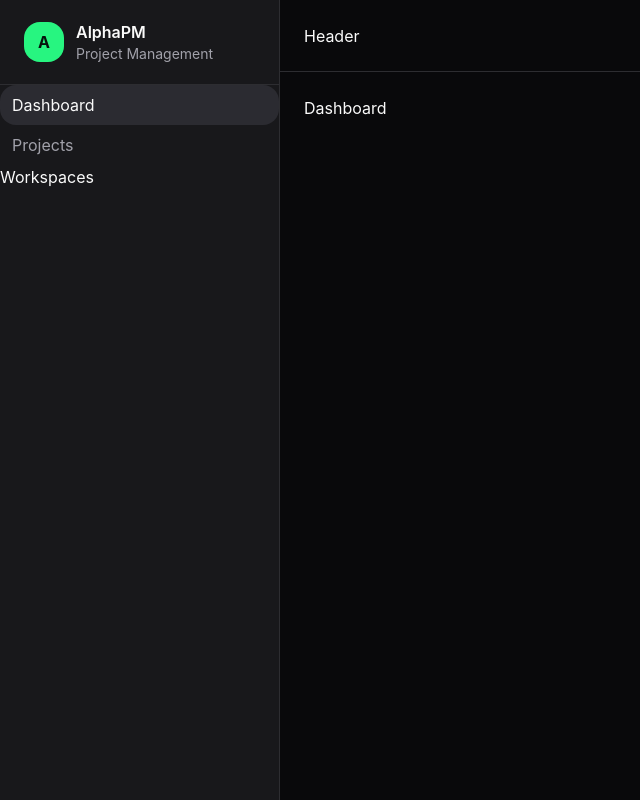
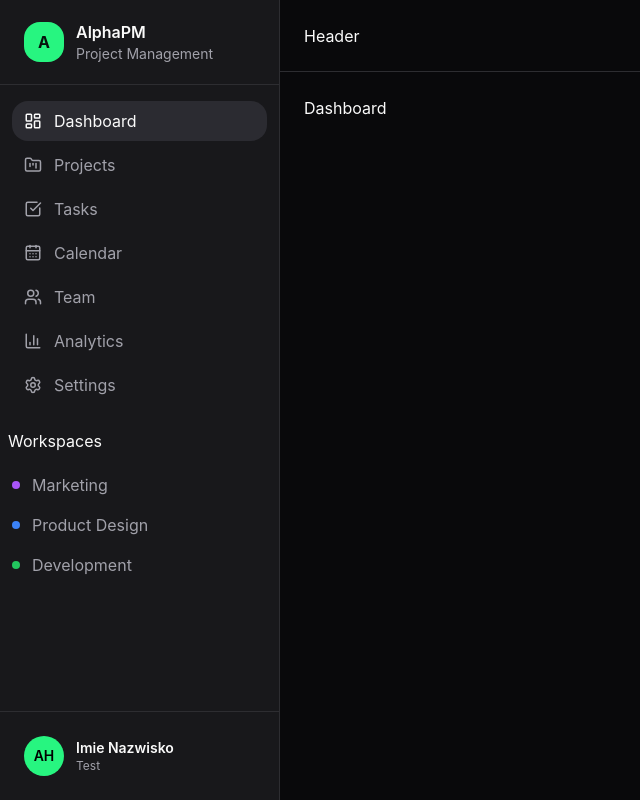
Before and after one commit to Nexiuuu/AlphaPM, a React (Vite) app in the folder frontend/: page / in a window 1280 px wide. Shown: the whole page, without its empty margins (0-640 px from the left). Built offline with nearby package versions, Linux system fonts and the light colour scheme.

Commit message:
Add TaskPage and update sidebar navigation with dynamic workspaces

```diff
--- a/frontend/src/app/router.tsx
+++ b/frontend/src/app/router.tsx
@@ -7,6 +7,7 @@ import { AnalyticsPage } from "../pages/AnalyticsPage";
 import { CalendarPage } from "../pages/CalendarPage";
 import { ProjectsPage } from "../pages/ProjectsPage";
 import { SettingsPage } from "../pages/SettingsPage";
+import { TaskPage } from "../pages/TaskPage";
 
 export const router = createBrowserRouter([
     {
@@ -30,6 +31,10 @@ export const router = createBrowserRouter([
                 element: <ProjectsPage />,
             },
             {
+                path: "Tasks",
+                element: <TaskPage />,
+            },
+            {
                 path: "Settings",
                 element: <SettingsPage />,
             }
--- a/frontend/src/components/layout/Sidebar/SidebarNavigation.tsx
+++ b/frontend/src/components/layout/Sidebar/SidebarNavigation.tsx
@@ -1,29 +1,15 @@
+import { navigation } from "../../../data/sidebar";
+
 import { SidebarNavItem } from "./SidebarNavigationItem";
-import { LayoutDashboard } from "lucide-react";
-
-
-const navigation = [
-  {
-    label: "Dashboard",
-    href: "/",
-    icon: LayoutDashboard,
-  },
-  {
-    label: "Projects",
-    href: "/projects",
-    icon: LayoutDashboard,
-  },
-];
 
 export const SidebarNav = () => {
   return (
-    <nav>
-      <ul>
+    <nav className="px-3 py-4">
+      <ul className="space-y-1">
         {navigation.map((item) => (
           <SidebarNavItem
             key={item.href}
-            label={item.label}
-            href={item.href}
+            {...item}
           />
         ))}
       </ul>
--- a/frontend/src/components/layout/Sidebar/SidebarNavigationItem.tsx
+++ b/frontend/src/components/layout/Sidebar/SidebarNavigationItem.tsx
@@ -1,30 +1,37 @@
 import { NavLink } from "react-router-dom";
 import clsx from "clsx";
+import type { LucideIcon } from "lucide-react";
 
 interface SidebarNavItemProps {
   label: string;
   href: string;
+  icon: LucideIcon;
 }
 
 export const SidebarNavItem = ({
   label,
   href,
+  icon,
 }: SidebarNavItemProps) => {
+  const Icon = icon;
+
   return (
     <li>
       <NavLink
         to={href}
         className={({ isActive }) =>
           clsx(
-            "flex items-center gap-3 rounded-[var(--radius-md)] px-3 py-2 transition-colors duration-150 focus-visible:outline-none focus-visible:ring-2 focus-visible:ring-[var(--color-ring)]",
+            "flex items-center gap-3 rounded-[var(--radius-md)] px-3 py-2 transition-colors duration-150",
             isActive
               ? "bg-[var(--color-surface-active)] text-[var(--color-text)]"
               : "text-[var(--color-text-muted)] hover:bg-[var(--color-surface-hover)] hover:text-[var(--color-text)]"
           )
         }
       >
-        {label}
+        <Icon size={18} />
+
+        <span>{label}</span>
       </NavLink>
     </li>
   );
-}
+};
--- a/frontend/src/components/layout/Sidebar/SidebarProfile.tsx
+++ b/frontend/src/components/layout/Sidebar/SidebarProfile.tsx
@@ -1,7 +1,89 @@
 export const SidebarProfile = () => {
-    return (
-        <div className="mt-auto">
+  return (
+    <div
+      className="
+        mt-auto
+        border-t
+        border-[var(--color-border)]
+        p-4
+        cursor-pointer
+      "
+    >
+      <div
+        className="
+          group
+          flex
+          items-center
+          justify-between
+          rounded-[var(--radius-md)]
+          p-2
+          transition-colors
+          duration-150
+          hover:bg-[var(--color-surface-hover)]
+        "
+      >
+        <div className="flex min-w-0 items-center gap-3">
+          <div
+            className="
+              flex
+              h-10
+              w-10
+              shrink-0
+              items-center
+              justify-center
+              rounded-full
+              bg-[var(--color-primary)]
+              text-sm
+              font-semibold
+              text-black
+            "
+          >
+            AH
+          </div>
 
+          <div className="flex min-w-0 flex-col">
+            <span
+              className="
+                truncate
+                text-sm
+                font-semibold
+                text-[var(--color-text)]
+              "
+            >
+              Imie Nazwisko
+            </span>
+
+            <span
+              className="
+                truncate
+                text-xs
+                text-[var(--color-text-muted)]
+              "
+            >
+              Test
+            </span>
+          </div>
         </div>
-    )
-}
+
+        <button
+          type="button"
+          className="
+            rounded-lg
+            p-1.5
+            text-[var(--color-text-muted)]
+            opacity-0
+            transition-all
+            duration-150
+            group-hover:opacity-100
+            hover:bg-[var(--color-surface-hover)]
+            hover:text-[var(--color-text)]
+            cursor-pointer
+          "
+          aria-label="Open profile menu"
+        >
+          ...
+        </button>
+      </div>
+    </div>
+  );
+};
--- a/frontend/src/components/layout/Sidebar/SidebarWorkspace.tsx
+++ b/frontend/src/components/layout/Sidebar/SidebarWorkspace.tsx
@@ -1,12 +1,34 @@
+import { workspaces } from "../../../data/workspace"
 import { SidebarWsItem } from "./SidebarWorkspaceItem"
 
 export const SidebarWS = () => {
     return (
         <section>
-            <h2>Workspaces</h2>
+            <div className="group flex items-center justify-between px-2 py-1.5 cursor-pointer">
+                <h2>Workspaces</h2>
 
-            <ul>
-                <SidebarWsItem />
+                <button className="
+                    p-0.5
+                    text-[var(--color-text-muted)]
+                    opacity-0
+                    group-hover:opacity-100
+                    transition-opacity
+                    duration-200
+                    hover:text-[var(--color-text)]
+                    hover:cursor-pointer
+                  "
+                >
+                    +
+                </button>
+            </div>
+
+            <ul className="mt-1">
+                {workspaces.map((workspace) => (
+                    <SidebarWsItem
+                        key={workspace.id}
+                        {...workspace}
+                    />
+                ))}
             </ul>
         </section>
     )
--- a/frontend/src/components/layout/Sidebar/SidebarWorkspaceItem.tsx
+++ b/frontend/src/components/layout/Sidebar/SidebarWorkspaceItem.tsx
@@ -1,7 +1,41 @@
-export const SidebarWsItem = () => {
-    return (
-        <div>
+interface WorkspaceItemProps {
+  id: string;
+  name: string;
+  color: string;
+}
 
-        </div>
-    )
-}
+export const SidebarWsItem = ({
+  id,
+  name,
+  color,
+}: WorkspaceItemProps) => {
+  return (
+    <li>
+      <button
+        type="button"
+        className="
+          flex
+          w-full
+          items-center
+          gap-3
+          rounded-[var(--radius-md)]
+          px-3
+          py-2
+          text-left
+          text-[var(--color-text-muted)]
+          transition-colors
+          duration-150
+          hover:bg-[var(--color-surface-hover)]
+          hover:text-[var(--color-text)]
+        "
+      >
+        <span
+          className="h-2 w-2 rounded-full"
+          style={{ backgroundColor: color }}
+        />
+
+        <span>{name}</span>
+      </button>
+    </li>
+  );
+};
--- /dev/null
+++ b/frontend/src/data/sidebar.ts
@@ -0,0 +1,54 @@
+import {
+  ChartColumn,
+  CheckSquare,
+  FolderKanban,
+  LayoutDashboard,
+  CalendarDays,
+  Settings,
+  Users,
+  type LucideIcon,
+} from "lucide-react";
+
+export interface NavigationItem {
+  label: string;
+  href: string;
+  icon: LucideIcon;
+}
+
+export const navigation: NavigationItem[] = [
+  {
+    label: "Dashboard",
+    href: "/",
+    icon: LayoutDashboard,
+  },
+  {
+    label: "Projects",
+    href: "/projects",
+    icon: FolderKanban,
+  },
+  {
+    label: "Tasks",
+    href: "/tasks",
+    icon: CheckSquare,
+  },
+  {
+    label: "Calendar",
+    href: "/calendar",
+    icon: CalendarDays,
+  },
+  {
+    label: "Team",
+    href: "/team",
+    icon: Users,
+  },
+  {
+    label: "Analytics",
+    href: "/analytics",
+    icon: ChartColumn,
+  },
+  {
+    label: "Settings",
+    href: "/settings",
+    icon: Settings,
+  },
+];
--- /dev/null
+++ b/frontend/src/data/workspace.ts
@@ -0,0 +1,23 @@
+export interface Workspace {
+  id: string;
+  name: string;
+  color: string;
+}
+
+export const workspaces: Workspace[] = [
+  {
+    id: "marketing",
+    name: "Marketing",
+    color: "#a855f7",
+  },
+  {
+    id: "design",
+    name: "Product Design",
+    color: "#3b82f6",
+  },
+  {
+    id: "development",
+    name: "Development",
+    color: "#22c55e",
+  },
+];
--- /dev/null
+++ b/frontend/src/pages/TaskPage.tsx
@@ -0,0 +1,7 @@
+export const TaskPage = () => {
+    return (
+        <div>
+
+        </div>
+    )
+}
```
